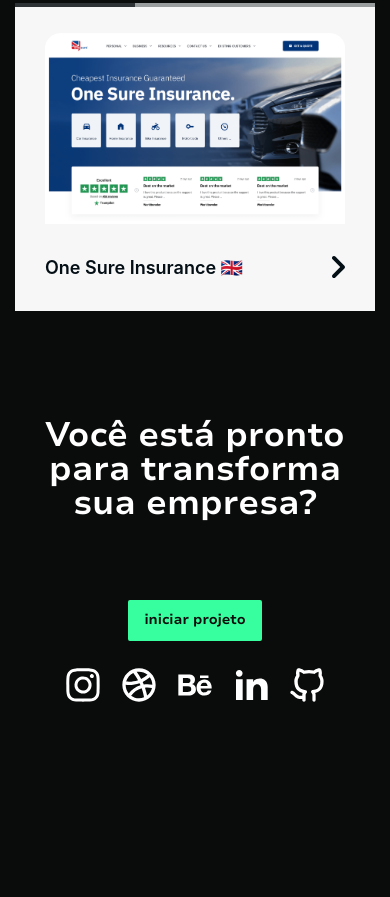
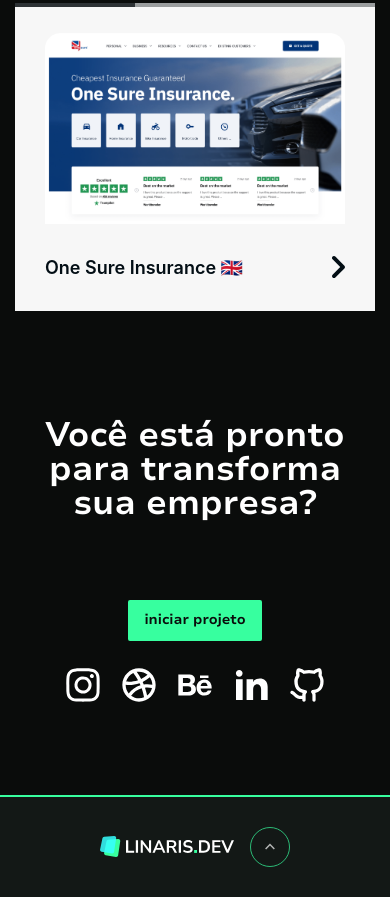
Before and after one commit to Vitor-Linaris/Portifolio, a website: page index.html in a window 390 px wide. Shown: the part 4003-4900 px from the top of the page. Before the commit the page ends 4798 px from the top, so only its background shows below. Drawn offline with Linux system fonts and the light colour scheme.

Commit message:
feat: add responsive footer and finish layout

```diff
--- a/scss/_footer.scss
+++ b/scss/_footer.scss
@@ -1,5 +1,4 @@
 footer {
-  display: none;
   border-top: 2px solid #37ff9f;
   padding-top: 50px;
   padding-bottom: 50px;
@@ -14,22 +13,44 @@
     align-items: center;
     p {
       color: $white;
-      font-size: 16px;
+      font-size: 15px;
       font-weight: 400;
       line-height: 120%;
-      letter-spacing: 3%;
       margin-right: 24px;
     }
     .btn-scroll-top {
       display: flex;
       align-items: center;
       justify-content: center;
-      width: 48px;
-      height: 48px;
+      width: 40px;
+      height: 40px;
       background-color: transparent;
       opacity: 0.7;
       border-radius: 50%;
       border: 1.5px solid #37ff9f;
     }
   }
+  @media (max-width: 768px) {
+    padding-top: 3rem;
+    padding-bottom: 3rem;
+    .container {
+      flex-direction: column;
+      justify-content: center;
+      gap: 1.6rem;
+    }
+  }
+  @media (max-width: 576px) {
+    .container {
+      flex-direction: row;
+    }
+    .logo {
+      width: 100%;
+      max-width: 13.4rem;
+    }
+    .right-footer {
+      p {
+        display: none;
+      }
+    }
+  }
 }
```
Also changed, not shown: css/main.css.
